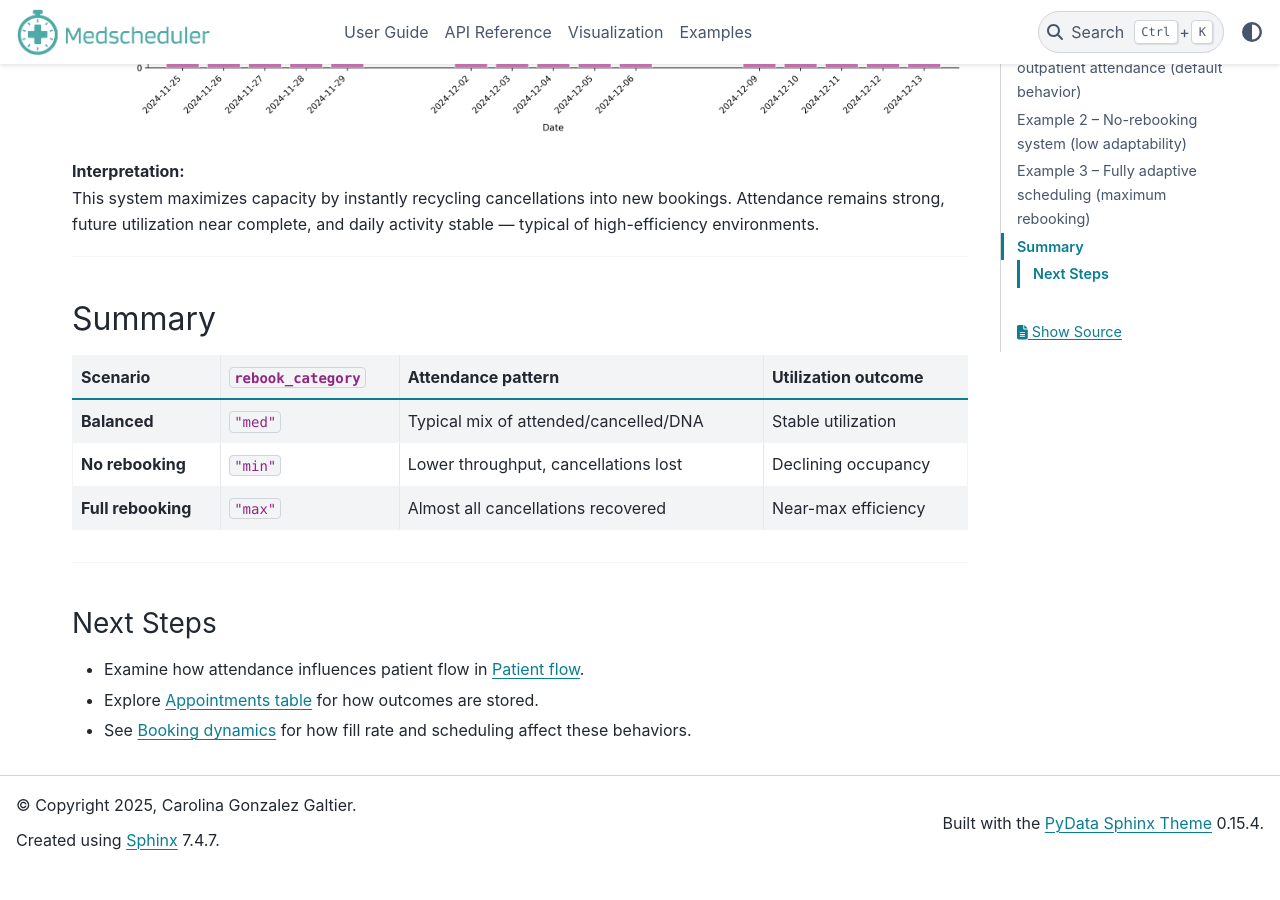
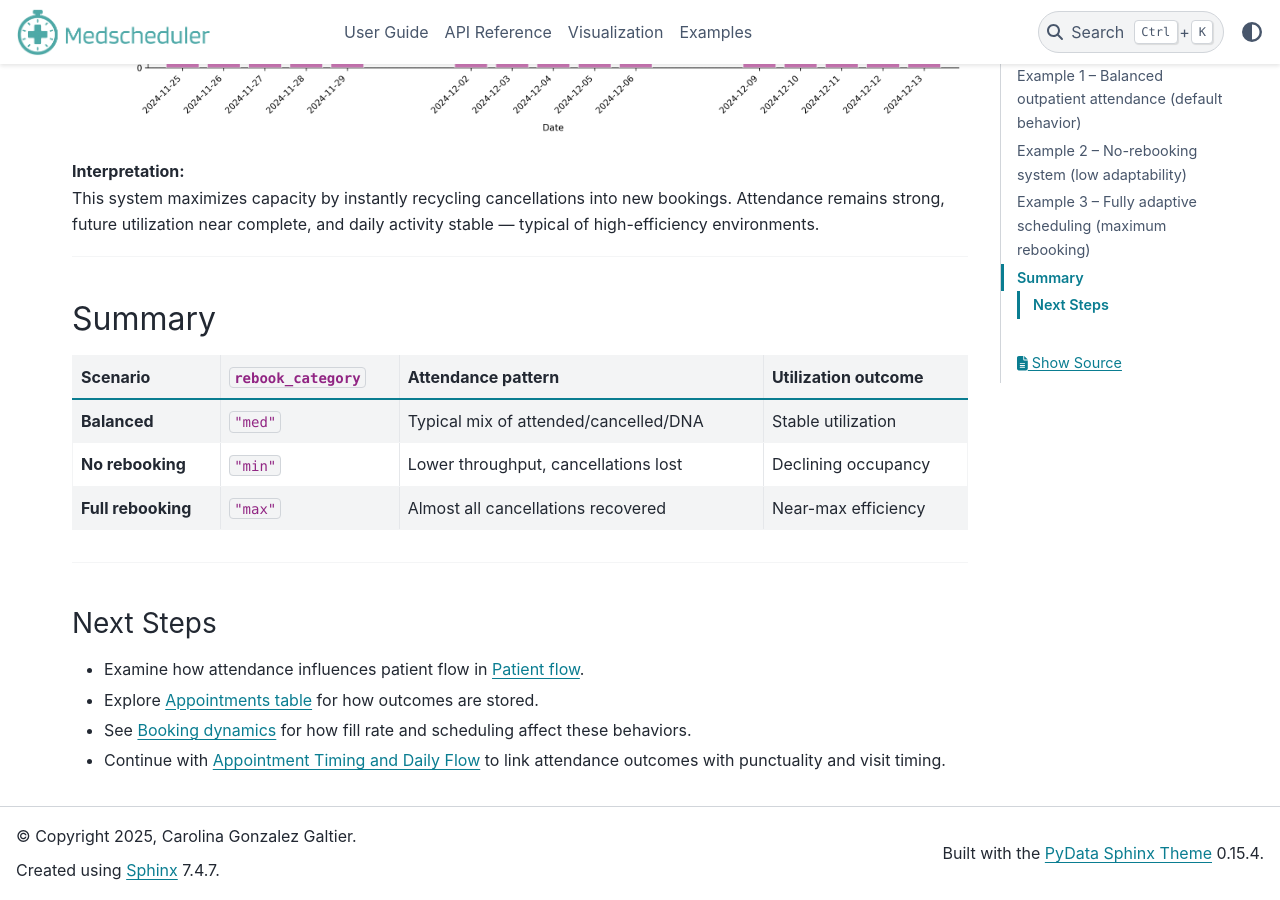
Before and after one commit to carogaltier/medscheduler, a Sphinx documentation site: the page built from docs/examples/attendance_behavior_and_rebooking.md, in a window 1280 px wide and 900 px high, scrolled down 12188 px. Built offline with Sphinx 7.4.7 and the PyData theme 0.15.4, drawn with Linux system fonts in a browser that asks for light colours; before the commit the page ends 13057 px from its top, so only the background shows below that.

Commit message:
Update attendance_behavior_and_rebooking.md

```diff
--- a/docs/examples/attendance_behavior_and_rebooking.md
+++ b/docs/examples/attendance_behavior_and_rebooking.md
@@ -158,3 +158,4 @@ This system maximizes capacity by instantly recycling cancellations into new boo
 - Examine how attendance influences patient flow in {doc}`../api-reference/patient_flow`.
 - Explore {doc}`../api-reference/appointments_table` for how outcomes are stored.
 - See {doc}`../api-reference/booking_dynamics` for how fill rate and scheduling affect these behaviors.
+- Continue with {doc}`appointment_timing_patterns` to link attendance outcomes with punctuality and visit timing.
```
